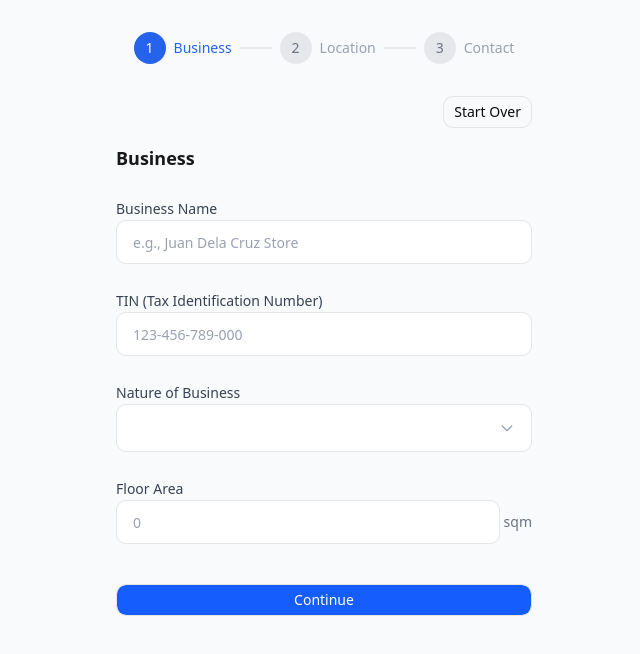
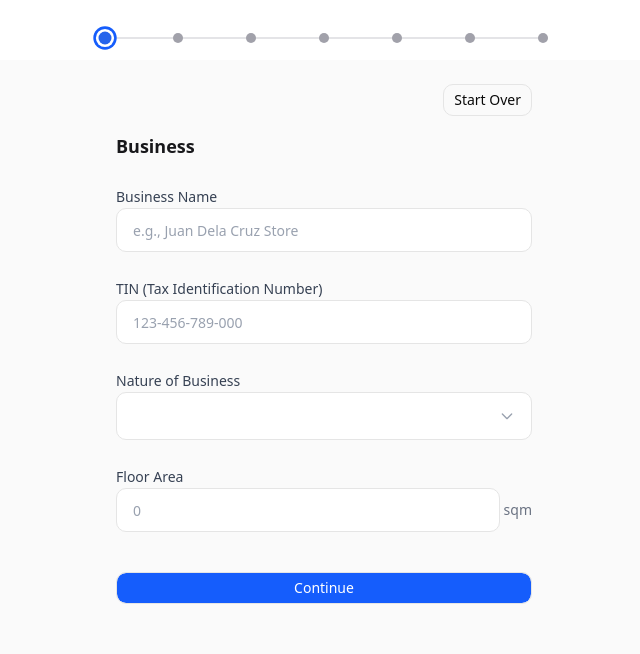
Before and after one commit to wualfred302-blip/BethelWebAppDemo, a Next.js app: page /apply in a window 1280 px wide. Shown: the top 654 px of the page, without its empty margins (316-956 px from the left). Built offline with nearby package versions, Linux system fonts and the light colour scheme.

Commit message:
fix: restore 7-dot ProgressBar from Phase 1, remove inline StepIndicator

```diff
--- a/src/app/apply/page.tsx
+++ b/src/app/apply/page.tsx
@@ -3,7 +3,7 @@
 import { useState } from 'react';
 import { motion, AnimatePresence } from 'framer-motion';
 import { useApplicationStore, TOTAL_STEPS } from '@/store/useApplicationStore';
-import { cn } from '@/lib/utils';
+import { ProgressBar } from '@/components/ProgressBar';
 import { Button } from '@/components/ui/button';
 import BusinessInfoStep from './steps/BusinessInfoStep';
 import LocationStep from './steps/LocationStep';
@@ -42,49 +42,6 @@ const variants = {
   }),
 };
 
-// ── Step indicator (3-step circles) ──────────────────────
-
-function StepIndicator({ currentStep }: { currentStep: number }) {
-  return (
-    <div className="flex items-center justify-center gap-2 mb-8">
-      {STEPS.slice(0, 3).map((step, i) => (
-        <div key={i} className="flex items-center gap-2">
-          <div
-            className={cn(
-              'w-8 h-8 rounded-full flex items-center justify-center text-sm font-medium',
-              currentStep === i + 1
-                ? 'bg-[#2563EB] text-white'
-                : currentStep > i + 1
-                  ? 'bg-green-500 text-white'
-                  : 'bg-gray-200 text-gray-500'
-            )}
-          >
-            {currentStep > i + 1 ? '✓' : i + 1}
-          </div>
-          <span
-            className={cn(
-              'text-sm hidden sm:inline',
-              currentStep === i + 1
-                ? 'text-[#2563EB] font-medium'
-                : 'text-gray-400'
-            )}
-          >
-            {step.label}
-          </span>
-          {i < 2 && (
-            <div
-              className={cn(
-                'w-8 h-0.5',
-                currentStep > i + 1 ? 'bg-green-500' : 'bg-gray-200'
-              )}
-            />
-          )}
-        </div>
-      ))}
-    </div>
-  );
-}
-
 // ── Page component ────────────────────────────────────────
 
 export default function ApplyPage() {
@@ -106,12 +63,16 @@ export default function ApplyPage() {
   const isLastStep = currentStep === TOTAL_STEPS;
 
   return (
-    <div className="min-h-screen bg-gray-50">
-      <div className="max-w-md mx-auto px-4 py-8">
-        {/* Step indicator circles */}
-        <StepIndicator currentStep={currentStep} />
+    <div className="min-h-screen bg-zinc-50 flex flex-col">
+      {/* Progress Bar at top */}
+      <div className="bg-white px-4 pt-4">
+        <div className="max-w-md mx-auto">
+          <ProgressBar currentStep={currentStep} />
+        </div>
+      </div>
 
-        {/* Start over button (step 1 only) */}
+      {/* Main Content */}
+      <main className="flex-1 max-w-md mx-auto w-full px-4 py-6">
         {isFirstStep && (
           <div className="flex justify-end mb-4">
             <Button variant="ghost" onClick={reset}>
@@ -120,7 +81,6 @@ export default function ApplyPage() {
           </div>
         )}
 
-        {/* Step content with slide transitions */}
         <AnimatePresence mode="wait" custom={direction}>
           <motion.div
             key={currentStep}
@@ -142,7 +102,7 @@ export default function ApplyPage() {
             />
           </motion.div>
         </AnimatePresence>
-      </div>
+      </main>
     </div>
   );
 }
```
